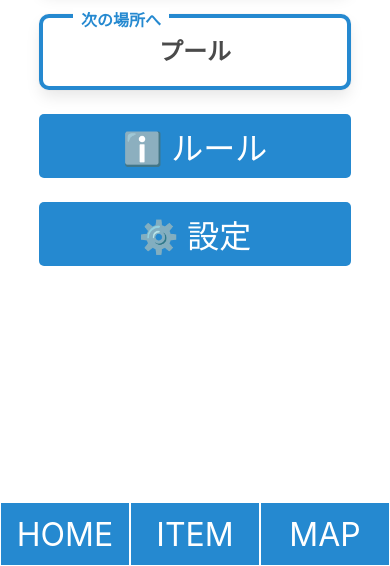
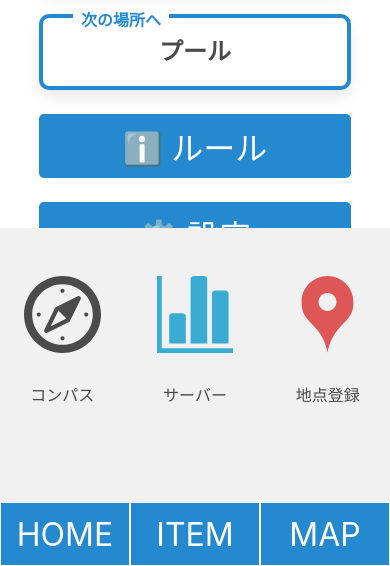
Before and after one commit to Wholesome-Student/ToF, a plain HTML site: page public/index.html in a window 390 px wide. Both pictures are taken after a click on the link "ITEM". Shown: the part 278-844 px from the top of the page. Drawn offline with nearby package versions, Linux system fonts and the light colour scheme.

Commit message:
add item list

```diff
--- a/public/index.css
+++ b/public/index.css
@@ -52,3 +52,17 @@
     font-weight: 500;
     font-size: 2em;
 }
+
+#menu-container {
+    position: fixed;
+    bottom: -100%;
+    left: 0;
+    width: 100%;
+    height: 40vh; /* 画面の1/3の高さ */
+    background-color: #f1f1f1;
+    transition: bottom 0.3s ease-in-out;
+}
+
+#menu-container.open {
+    bottom: 0;
+}
--- a/public/index.html
+++ b/public/index.html
@@ -58,6 +58,34 @@
     <button id="rules" class="info">ℹ️ ルール</button>
     <p><br></p>
     <button id="settings" class="info">⚙️ 設定</button>
+    <div id="menu-container">
+        <section class="section">
+            <div class="container">
+                <div class="columns is-mobile is-centered is-variable is-7">
+                    <div class="column ">
+                        <a href="compass.html"><img alt="コンパス" src="img/compass.svg"></a>
+                    </div>
+                    <div class="column ">
+                        <a href="server.html"><img alt="bluetooth" src="img/status.svg"></a>
+                    </div>
+                    <div class="column ">
+                        <a href="register.html"><img alt="pin" src="img/pin.svg"></a>
+                    </div>
+                </div>
+                <div class="columns is-mobile is-centered is-variable is-7">
+                    <div class="column ">
+                        <p class="has-text-centered">コンパス</p>
+                    </div>
+                    <div class="column ">
+                        <p class="has-text-centered">サーバー</p>
+                    </div>
+                    <div class="column ">
+                        <p class="has-text-centered">地点登録</p>
+                    </div>
+                </div>
+            </div>
+        </section>
+    </div>
 </body>
 <script>
     document.getElementById("home").onclick = async (e) => {
@@ -66,6 +94,7 @@
     }
     document.getElementById("item").onclick = async (e) => {
         e.preventDefault();
+        document.getElementById('menu-container').classList.toggle('open');
     }
     document.getElementById("map").onclick = async (e) => {
         e.preventDefault();
```
Also changed, not shown: public/compass.html (added, +11 -0 lines), public/map.html (+1 -1 lines), public/register.html (added, +11 -0 lines), public/server.html (added, +11 -0 lines), public/img/bluetooth.svg (added), public/img/compass.svg (added), public/img/pin.svg (added), public/img/status.svg (added).
